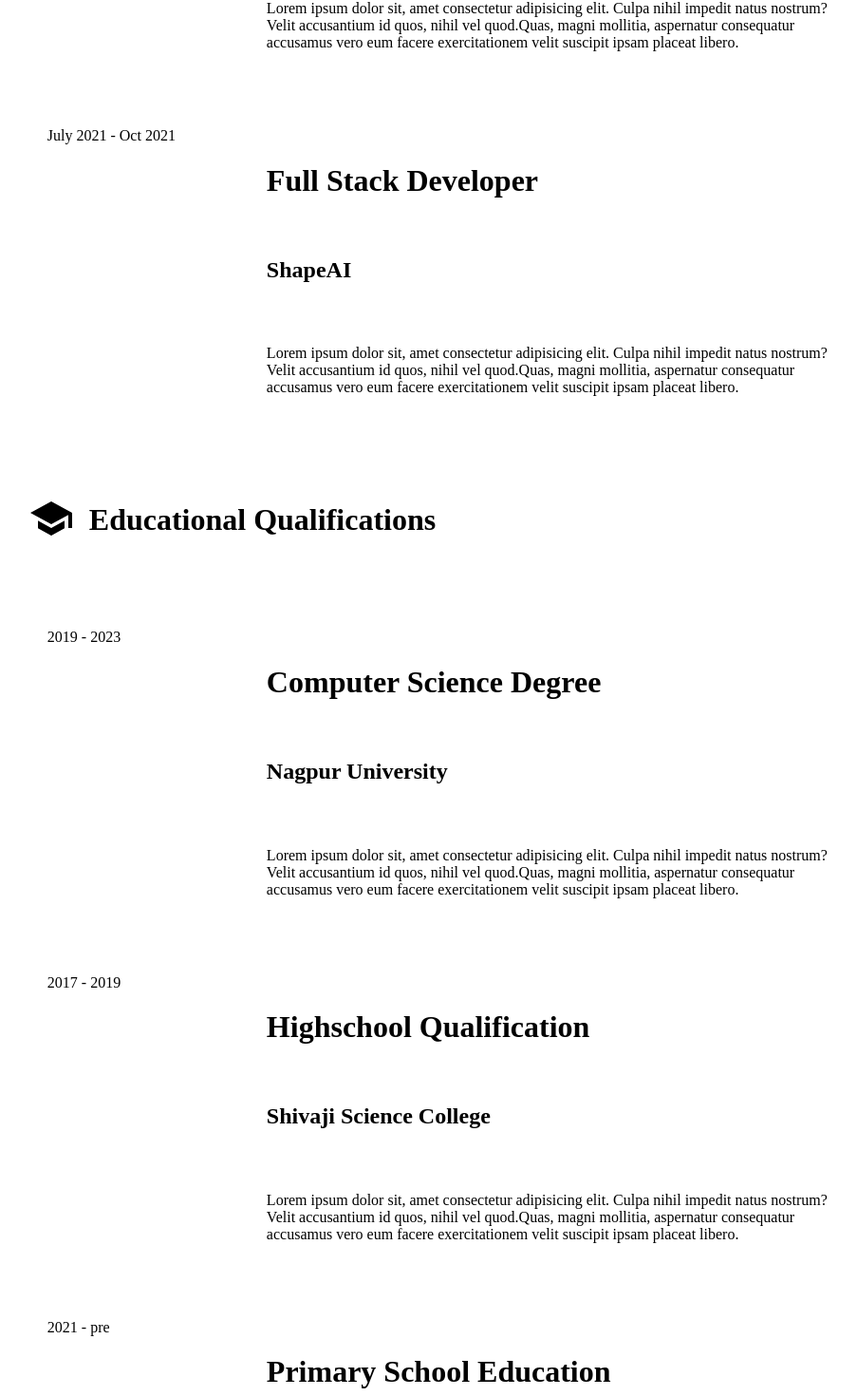
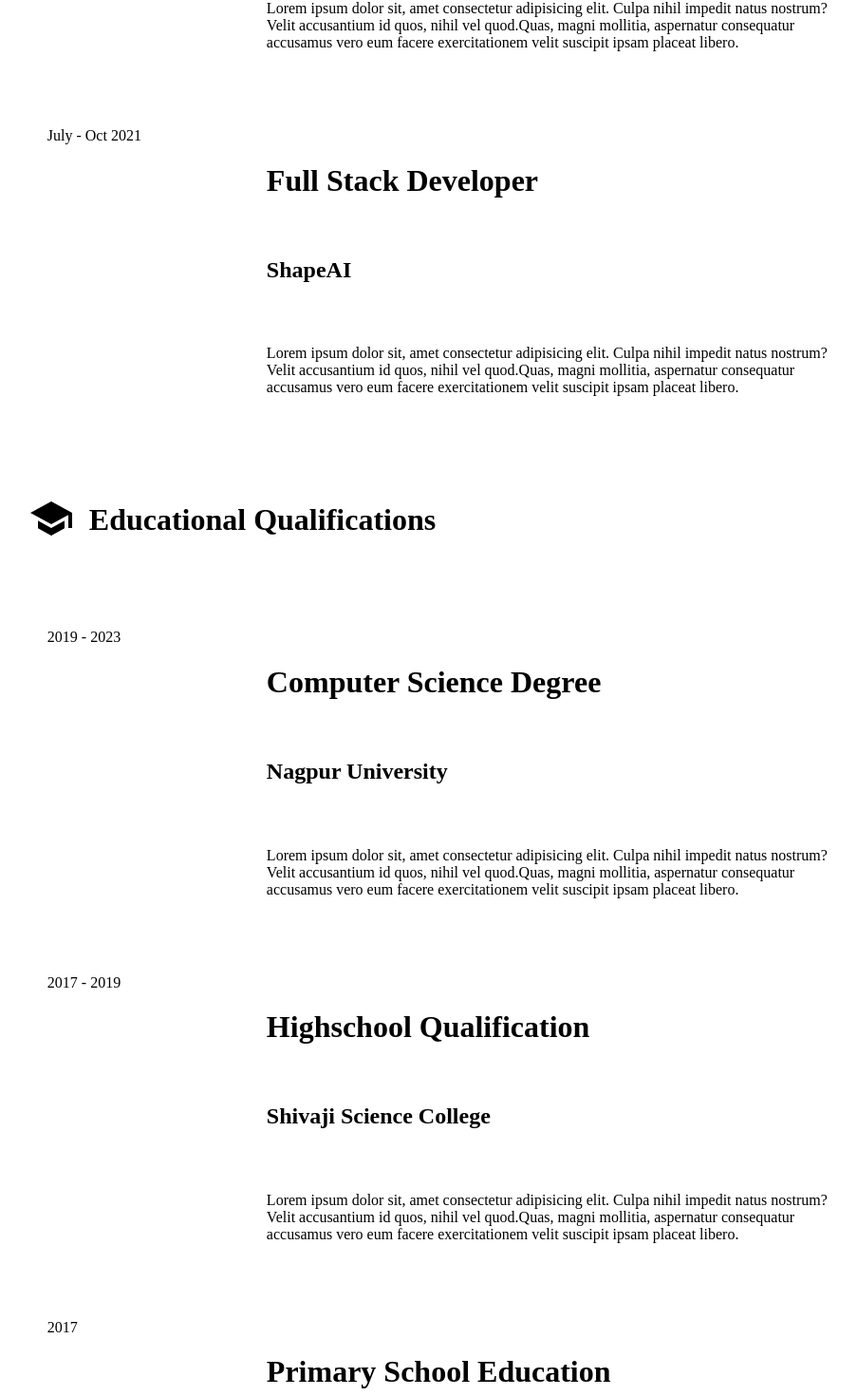
Before and after one commit to pranay202/pranay.github.io, a React (Create React App) app: page /resume in a window 1280 px wide. Shown: the part 2332-3802 px from the top of the page at 95% size, without its empty margins (319-1222 px from the left). Built offline with nearby package versions, Linux system fonts and the light colour scheme.

Commit message:
update skills

```diff
--- a/src/Components/Resume.js
+++ b/src/Components/Resume.js
@@ -31,7 +31,7 @@ function Resume() {
                         text={'Lorem ipsum dolor sit, amet consectetur adipisicing elit. Culpa nihil impedit natus nostrum? Velit accusantium id quos, nihil vel quod.Quas, magni mollitia, aspernatur consequatur accusamus vero eum facere exercitationem velit suscipit ipsam placeat libero. '}
                     />
                     <ResumeItem
-                        year={'July 2021 - Oct 2021'}
+                        year={'July - Oct 2021'}
                         title={'Full Stack Developer'}
                         subTitle={'ShapeAI'}
                         text={'Lorem ipsum dolor sit, amet consectetur adipisicing elit. Culpa nihil impedit natus nostrum? Velit accusantium id quos, nihil vel quod.Quas, magni mollitia, aspernatur consequatur accusamus vero eum facere exercitationem velit suscipit ipsam placeat libero. '}
@@ -54,7 +54,7 @@ function Resume() {
                         text={'Lorem ipsum dolor sit, amet consectetur adipisicing elit. Culpa nihil impedit natus nostrum? Velit accusantium id quos, nihil vel quod.Quas, magni mollitia, aspernatur consequatur accusamus vero eum facere exercitationem velit suscipit ipsam placeat libero. '}
                     />
                     <ResumeItem
-                        year={'2021 - pre'}
+                        year={'2017'}
                         title={'Primary School Education'}
                         subTitle={'Gajanan Vidyalaya'}
                         text={'Lorem ipsum dolor sit, amet consectetur adipisicing elit. Culpa nihil impedit natus nostrum? Velit accusantium id quos, nihil vel quod.Quas, magni mollitia, aspernatur consequatur accusamus vero eum facere exercitationem velit suscipit ipsam placeat libero. '}
```
